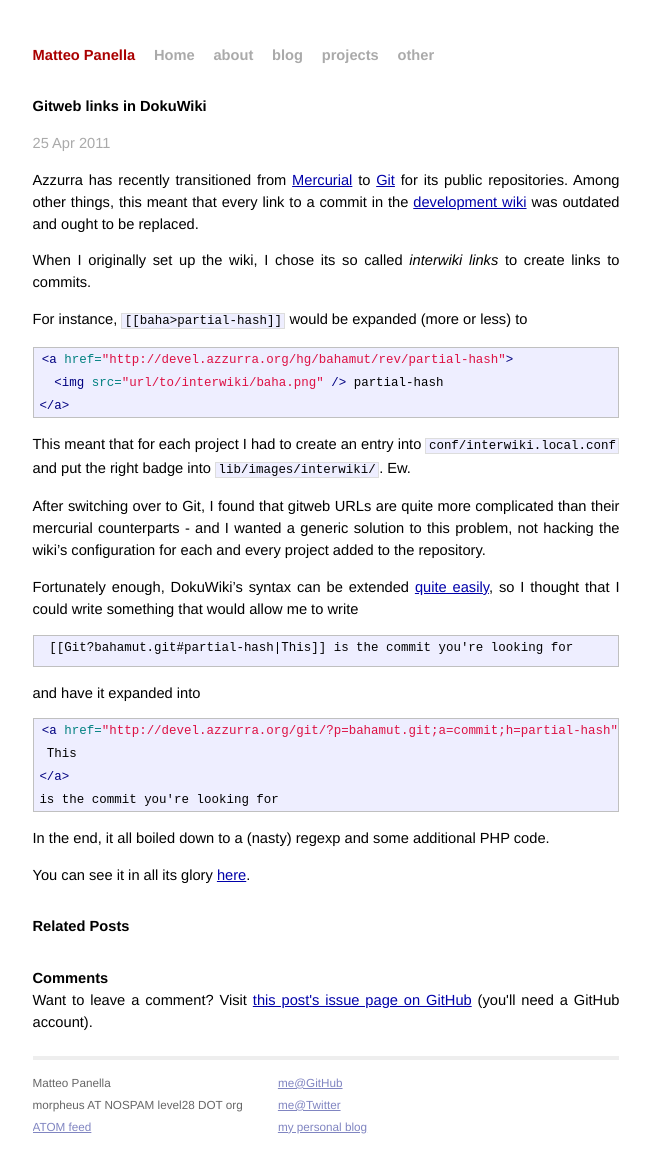
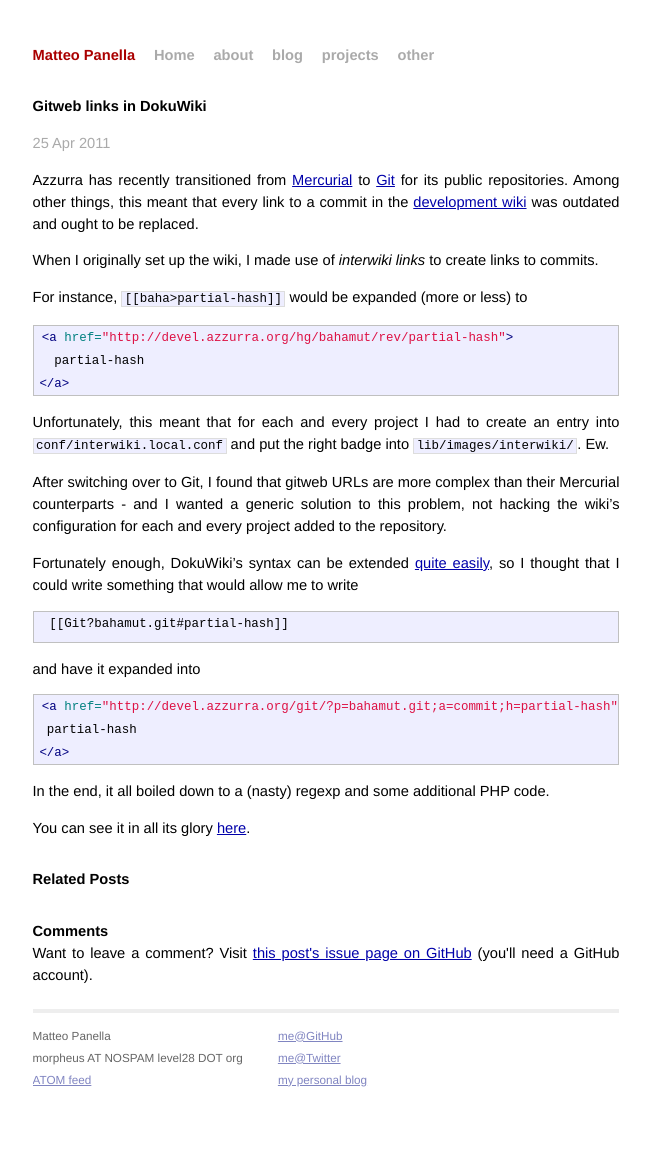
Before and after one commit to rfc1459/rfc1459.github.com, a Jekyll site: the page built from _posts/2011-04-25-gitweb-links-in-dokuwiki.markdown, in a window 1280 px wide. Shown: the whole page, without its empty margins (314-964 px from the left). Built offline with Jekyll 4.4.1, drawn with Linux system fonts in a browser that asks for light colours; Markdown is read by kramdown in place of the engine named in the settings; after the commit the page ends 1103 px from its top, so only the background shows below that.

Commit message:
Proofreading should be done *BEFORE* committing...

```diff
--- a/_posts/2011-04-25-gitweb-links-in-dokuwiki.markdown
+++ b/_posts/2011-04-25-gitweb-links-in-dokuwiki.markdown
@@ -8,33 +8,32 @@
 Azzurra has recently transitioned from [Mercurial](http://mercurial.selenic.com/) to [Git](http://git-scm.com/) for its public repositories.
 Among other things, this meant that every link to a commit in the [development wiki](http://devel.azzurra.org/) was outdated and ought to be replaced.
 
-When I originally set up the wiki, I chose its so called _interwiki links_ to create links to commits.
+When I originally set up the wiki, I made use of _interwiki links_ to create links to commits.
 
 For instance, `[[baha>partial-hash]]` would be expanded (more or less) to
 
 {% highlight html %}
 <a href="http://devel.azzurra.org/hg/bahamut/rev/partial-hash">
-  <img src="url/to/interwiki/baha.png" /> partial-hash
+  partial-hash
 </a>
 {% endhighlight %}
 
-This meant that for each project I had to create an entry into `conf/interwiki.local.conf` and put the right badge into `lib/images/interwiki/`. Ew.
+Unfortunately, this meant that for each and every project I had to create an entry into `conf/interwiki.local.conf` and put the right badge into `lib/images/interwiki/`. Ew.
 
-After switching over to Git, I found that gitweb URLs are quite more complicated than their mercurial counterparts - and I wanted a generic solution to this problem, not
+After switching over to Git, I found that gitweb URLs are more complex than their Mercurial counterparts - and I wanted a generic solution to this problem, not
 hacking the wiki's configuration for each and every project added to the repository.
 
 Fortunately enough, DokuWiki's syntax can be extended [quite easily](http://www.dokuwiki.org/devel:syntax_plugins), so I thought that I could write something that would
 allow me to write
 
-     [[Git?bahamut.git#partial-hash|This]] is the commit you're looking for
+     [[Git?bahamut.git#partial-hash]]
 
 and have it expanded into
 
 {% highlight html %}
 <a href="http://devel.azzurra.org/git/?p=bahamut.git;a=commit;h=partial-hash">
- This
+ partial-hash
 </a>
-is the commit you're looking for
 {% endhighlight %}
 
 In the end, it all boiled down to a (nasty) regexp and some additional PHP
```
